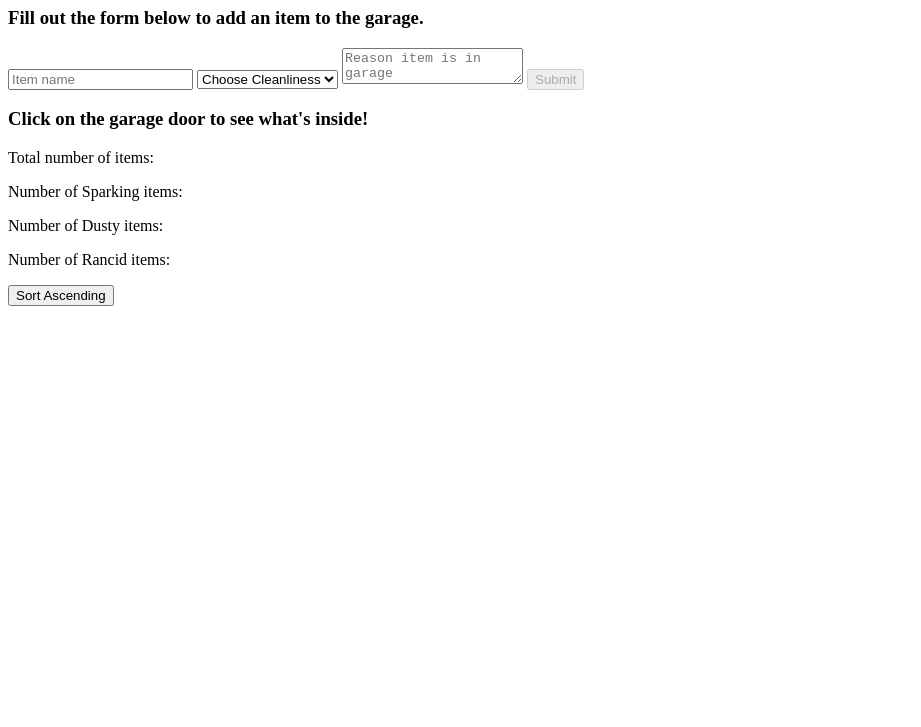
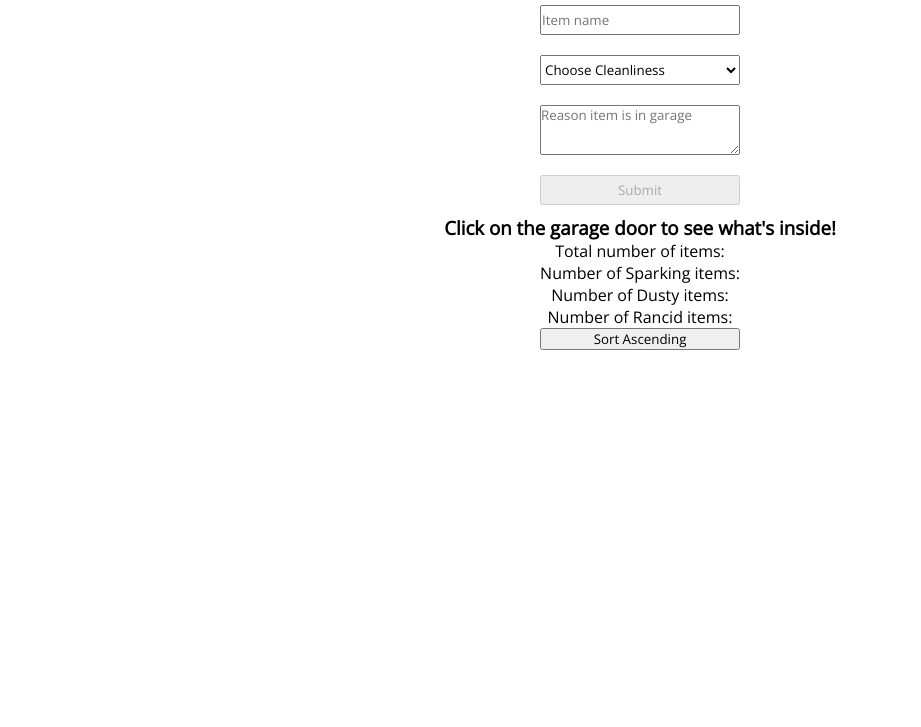
Before and after one commit to jenPlusPlus/garage-bin, a website: page public/index.html in a window 1280 px wide. Shown: the part 73-800 px from the top of the page, without its empty margins (0-921 px from the left). Drawn offline with nearby package versions, Linux system fonts and the light colour scheme; no server answers.

Commit message:
Add basic styling

```diff
--- a/public/index.html
+++ b/public/index.html
@@ -3,21 +3,26 @@
   <head>
     <meta charset="utf-8">
     <title>Garage-Bin</title>
+    <link rel="stylesheet" href="./styles.css">
+    <link href="https://fonts.googleapis.com/css?family=Open+Sans" rel="stylesheet">
   </head>
   <body>
     <header>
       <h1 id='welcome-title'>Welcome to Garage Bin!</h1>
       <h3 id='instructions'>Fill out the form below to add an item to the garage.</h3>
       <div id='form'>
-        <input type='text' id='name-input' name='name' placeholder='Item name'></input>
-        <select name='cleanliness-input' id='cleanliness-input'>
-          <option label>Choose Cleanliness</option>
-          <option value="Sparkling">Sparkling</option>
-          <option value="Dusty">Dusty</option>
-          <option value="Rancid">Rancid</option>
-        </select>
-        <textarea id='reason-input' name='reason' placeholder='Reason item is in garage'></textarea>
-        <button disabled id='submit-button' type='submit'>Submit</button>
+
+          <input class='form-item' type='text' id='name-input' name='name' placeholder='Item name'></input>
+          <select class='form-item' name='cleanliness-input' id='cleanliness-input'>
+            <option label>Choose Cleanliness</option>
+            <option value="Sparkling">Sparkling</option>
+            <option value="Dusty">Dusty</option>
+            <option value="Rancid">Rancid</option>
+          </select>
+
+          <textarea class='form-item' id='reason-input' name='reason' placeholder='Reason item is in garage'></textarea>
+          <button class='form-item' disabled id='submit-button' type='submit'>Submit</button>
+
       </div>
     </header>
     <main id='garage-container'>
@@ -31,6 +36,8 @@
             <p id='item-count-rancid-label'>Number of Rancid items: <span id='item-count-rancid'></span></p>
           </div>
           <button id='sort-button'>Sort Ascending</button>
+          <div id='garage-item-container'>
+          </div>
         </div>
       </div>
     </main>
--- a/public/index.js
+++ b/public/index.js
@@ -65,7 +65,7 @@ const isSelected = (selectedValue, cleanlinessLevel) => {
 
 const appendItem = (item) => {
   let oldCleanlinessLevel;
-  $('#garage').append(`
+  $('#garage-item-container').append(`
     <div class='garage-item' id='item-${item.id}'>
       <h4 id='item-name-${item.id} class='garage-item-name'>${item.name}</h4>
         <div class='item-details'>
--- /dev/null
+++ b/public/styles.css
@@ -0,0 +1,66 @@
+* {
+  box-sizing: border-box;
+  padding: 0;
+  margin: 0;
+  font-family: 'Open Sans', sans-serif;
+}
+
+header {
+  height: 30%;
+}
+
+main {
+  height: 70%;
+}
+
+.form {
+
+}
+
+.form-item {
+    width: 200px;
+    margin: 10px;
+}
+
+#name-input, #cleanliness-input, #submit-button {
+  height: 30px;
+}
+
+#form {
+  display: flex;
+  flex-direction: column;
+  flex-wrap: nowrap;
+  align-items: center;
+}
+
+#garage-count {
+  text-align: center;
+}
+
+.garage-item {
+  margin: 10px;
+}
+
+#garage-item-container {
+  display: flex;
+  flex-direction: row;
+  flex-wrap: wrap;
+}
+
+#instructions, #garage-items-title, #welcome-title {
+  text-align: center;
+}
+
+.item-details {
+  display: none;
+}
+
+#sort-button {
+  width: 200px;
+  display: block;
+  margin: auto;
+}
+
+#reason-input {
+  height: 50px;
+}
```
